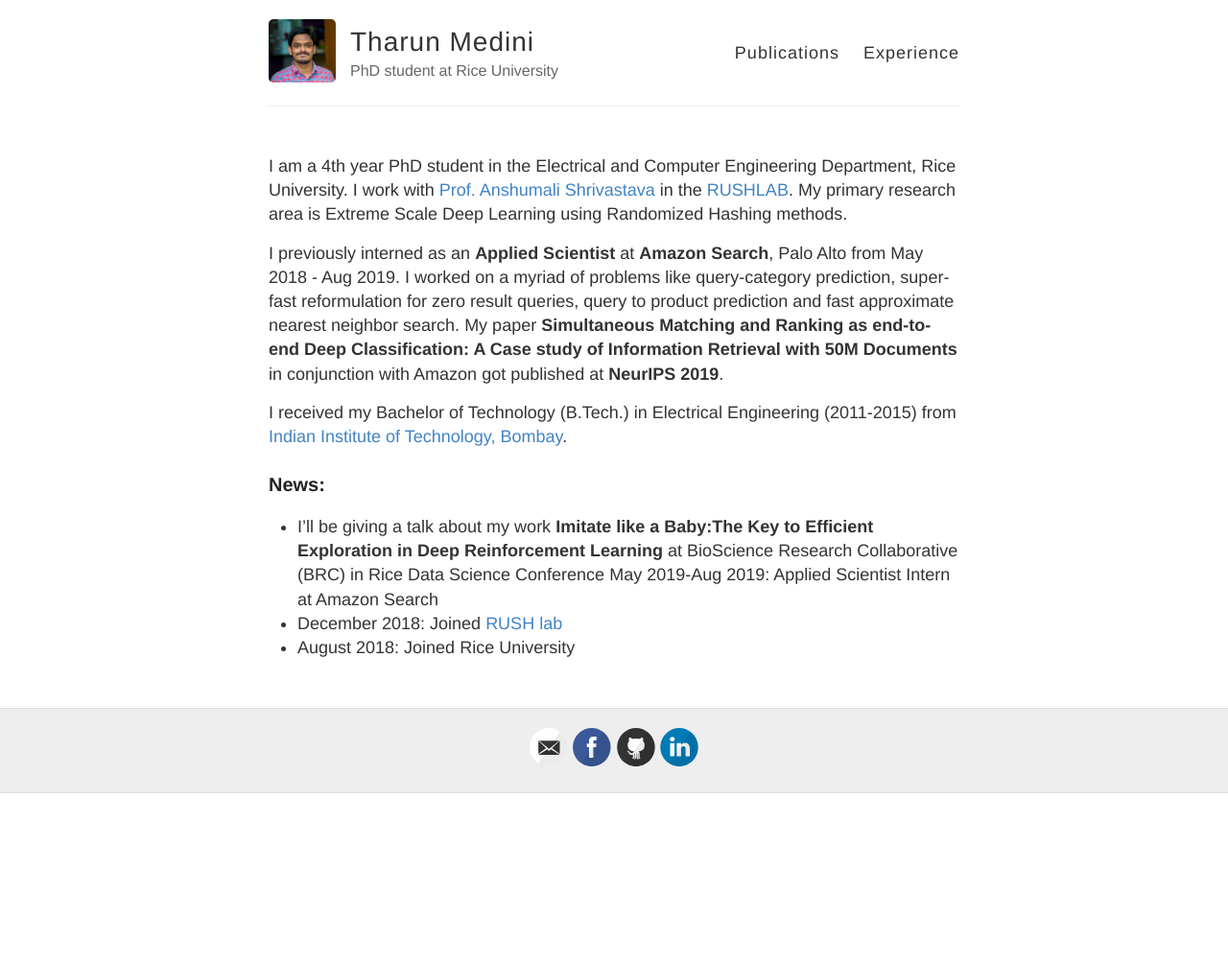
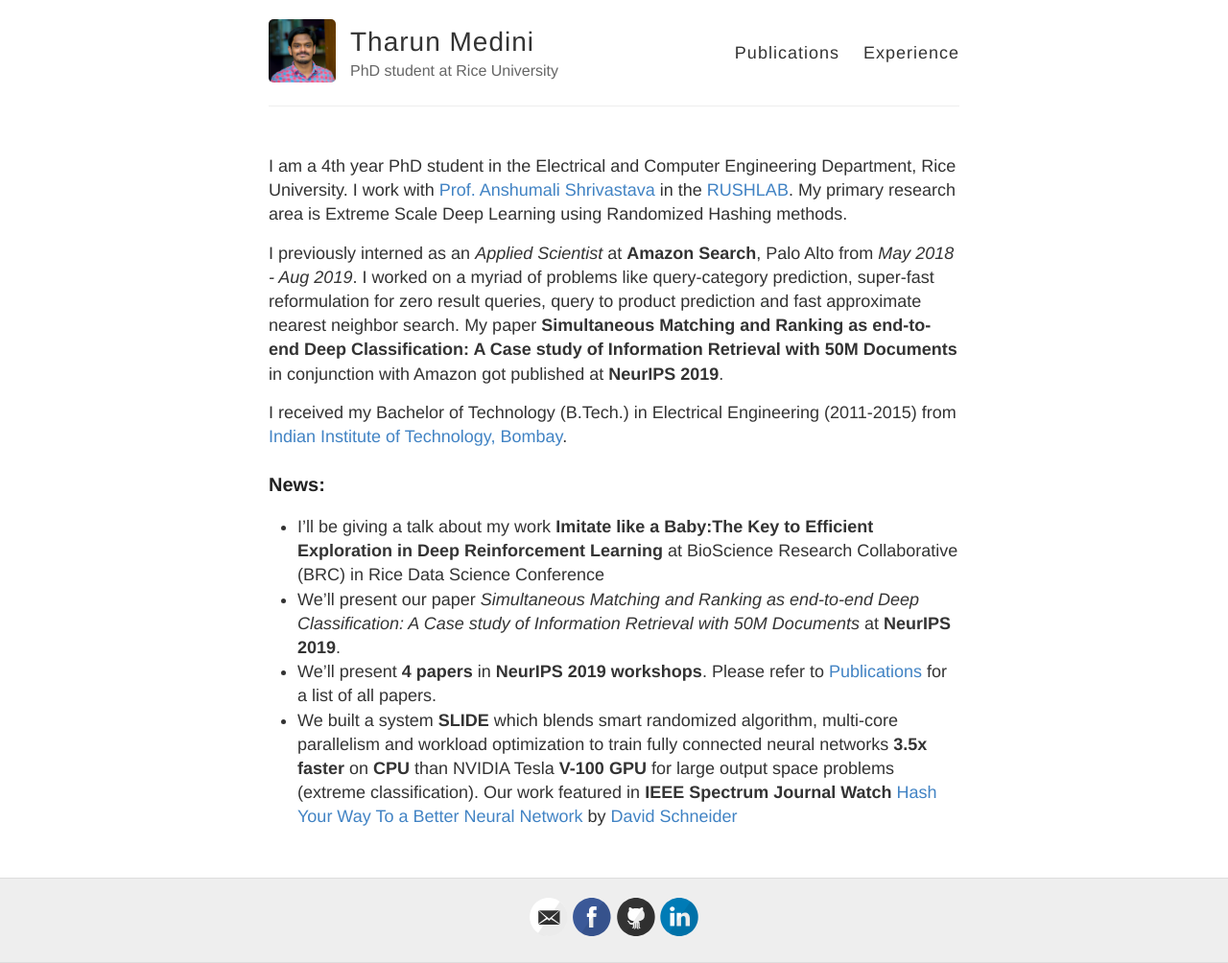
Before and after one commit to gaurav16gupta/gaurav16gupta.github.io, a Jekyll site: the page built from index.md, in a window 1280 px wide. Shown: the whole page at 96% size. Built offline with Jekyll 4.4.1, drawn with Linux system fonts in a browser that asks for light colours; before the commit the page ends 900 px from its top, so only the background shows below that.

Commit message:
Updated news section on hompage

```diff
--- a/index.md
+++ b/index.md
@@ -5,11 +5,12 @@ published: true
 
 I am a 4th year PhD student in the Electrical and Computer Engineering Department, Rice University. I work with [Prof. Anshumali Shrivastava](https://www.cs.rice.edu/~as143/) in the [RUSHLAB](https://rushlab.blogs.rice.edu/). My primary research area is Extreme Scale Deep Learning using Randomized Hashing methods.
 
-I previously interned as an **Applied Scientist** at **Amazon Search**, Palo Alto from May 2018 - Aug 2019. I worked on a myriad of problems like query-category prediction, super-fast reformulation for zero result queries, query to product prediction and fast approximate nearest neighbor search. My paper **Simultaneous Matching and Ranking as end-to-end Deep Classification: A Case study of Information Retrieval with 50M Documents** in conjunction with Amazon got published at **NeurIPS 2019**.
+I previously interned as an *Applied Scientist* at **Amazon Search**, Palo Alto from *May 2018 - Aug 2019*. I worked on a myriad of problems like query-category prediction, super-fast reformulation for zero result queries, query to product prediction and fast approximate nearest neighbor search. My paper **Simultaneous Matching and Ranking as end-to-end Deep Classification: A Case study of Information Retrieval with 50M Documents** in conjunction with Amazon got published at **NeurIPS 2019**.
 
 I received my Bachelor of Technology (B.Tech.) in Electrical Engineering (2011-2015) from [Indian Institute of Technology, Bombay](http://www.iitb.ac.in).
 
 ### News:
-* I'll be giving a talk about my work **Imitate like a Baby:The Key to Efficient Exploration in Deep Reinforcement Learning** at BioScience Research Collaborative (BRC) in Rice Data Science Conference May 2019-Aug 2019: Applied Scientist Intern at Amazon Search
-* December 2018: Joined [RUSH lab](http://rushlab.blogs.rice.edu/)
-* August 2018: Joined Rice University
+* I'll be giving a talk about my work **Imitate like a Baby:The Key to Efficient Exploration in Deep Reinforcement Learning** at BioScience Research Collaborative (BRC) in Rice Data Science Conference
+* We'll present our paper *Simultaneous Matching and Ranking as end-to-end Deep Classification: A Case study of Information Retrieval with 50M Documents* at **NeurIPS 2019**.
+* We'll present __4 papers__ in __NeurIPS 2019 workshops__. Please refer to [Publications](publications.md) for a list of all papers.
+* We built a system __SLIDE__ which blends smart randomized algorithm, multi-core parallelism and workload optimization to train fully connected neural networks __3.5x faster__ on __CPU__ than NVIDIA Tesla __V-100 GPU__ for large output space problems (extreme classification). Our work featured in __IEEE Spectrum Journal Watch__ [Hash Your Way To a Better Neural Network](https://spectrum.ieee.org/tech-talk/computing/hardware/algorithms-and-hardware-for-deep-learning) by [David Schneider](https://spectrum.ieee.org/author/schneider-david)
```
